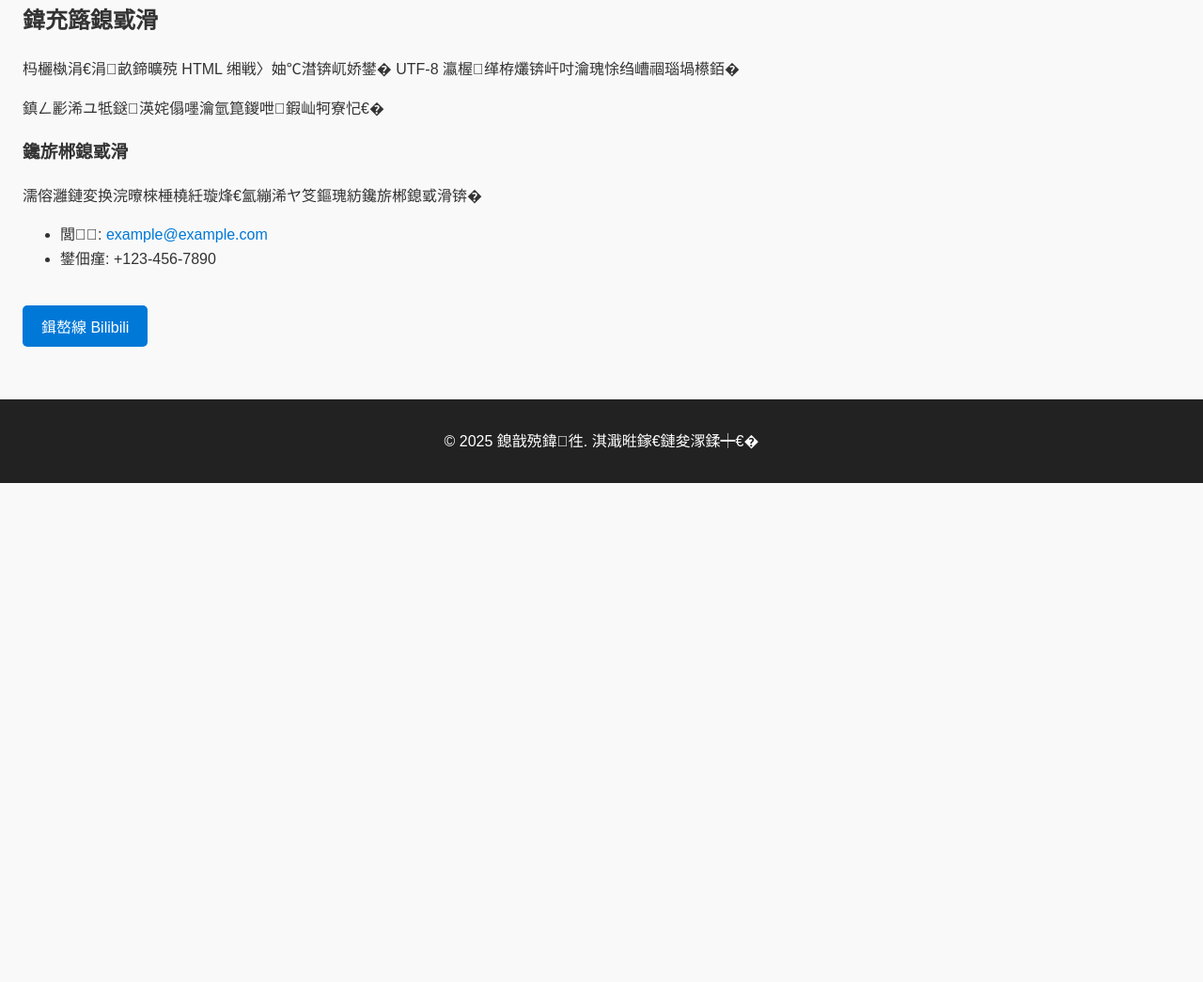
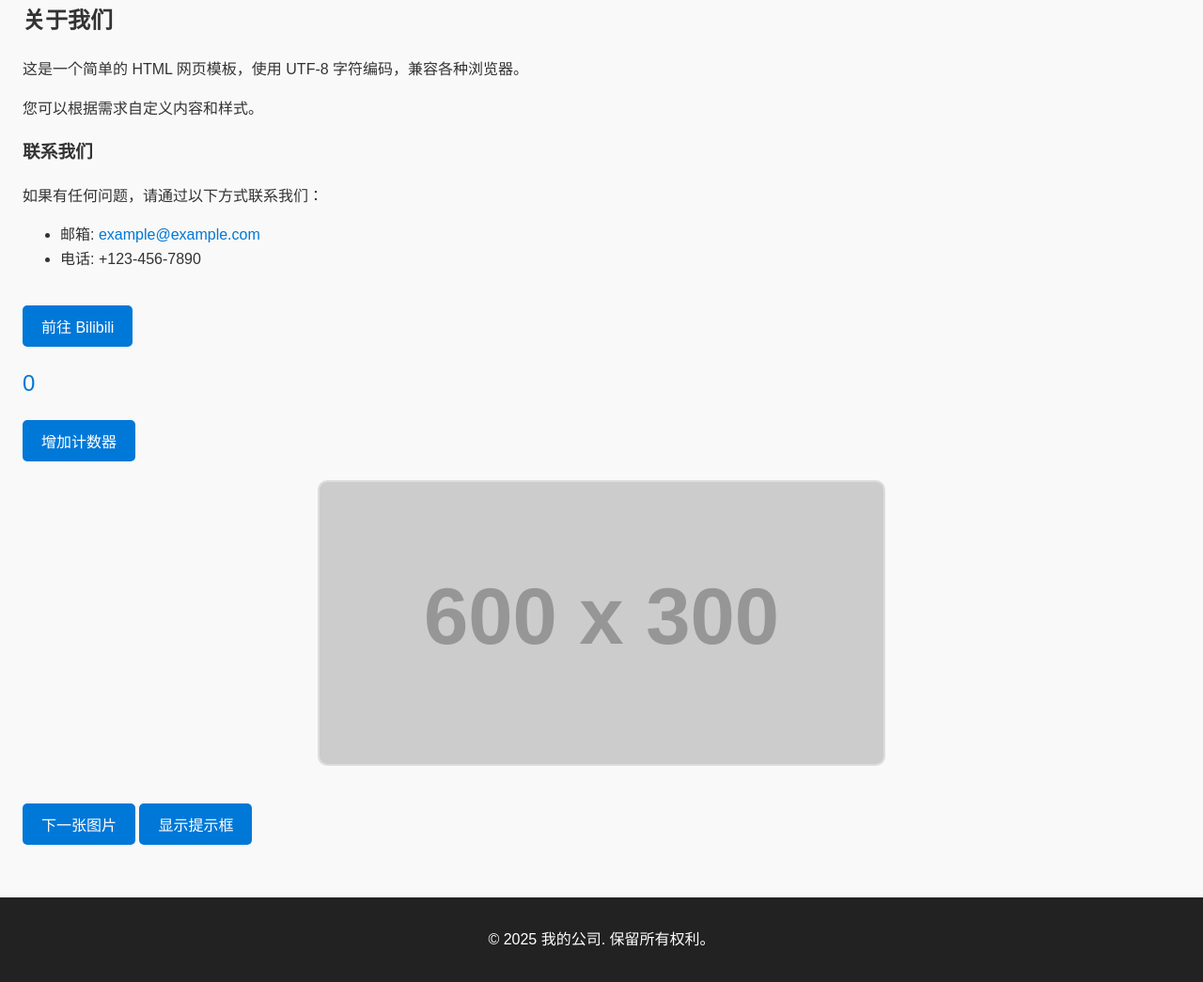
Before and after one commit to potatobiggg/Potato_blog, a plain HTML site: page index.html in a window 1280 px wide. Shown: the part 167-1212 px from the top of the page at 94% size. Before the commit the page ends 800 px from the top, so only its background shows below. Drawn offline with Linux system fonts and the light colour scheme; placeholder pictures from the web are drawn by us.

Commit message:
更新网页功能

```diff
--- a/index.html
+++ b/index.html
@@ -6,18 +6,18 @@
     <meta http-equiv="X-UA-Compatible" content="IE=edge">
     <title>HTML Template</title>
     <style>
-        /* 閫氱敤鏍峰紡 */
+        /* 通用样式 */
         body {
-            font-family: Arial, Helvetica, sans-serif; /* 鍙牴鎹渶瑕佷慨鏀瑰瓧浣� */
+            font-family: Arial, Helvetica, sans-serif;
             margin: 0;
             padding: 0;
             line-height: 1.6;
-            background-color: #f9f9f9; /* 鑳屾櫙棰滆壊 */
-            color: #333; /* 鏂囧瓧棰滆壊 */
+            background-color: #f9f9f9;
+            color: #333;
         }
 
         header {
-            background: #0078d7; /* 钃濊壊澶撮儴 */
+            background: #0078d7;
             color: white;
             padding: 1rem 0;
             text-align: center;
@@ -36,7 +36,7 @@
         }
 
         a {
-            color: #0078d7; /* 閾炬帴鐨勯鑹� */
+            color: #0078d7;
             text-decoration: none;
         }
 
@@ -61,35 +61,111 @@
         .button:hover {
             background-color: #005bb5;
         }
+
+        .counter {
+            font-size: 24px;
+            color: #0078d7;
+            margin-top: 20px;
+        }
+
+        .carousel {
+            width: 100%;
+            max-width: 600px;
+            margin: 20px auto;
+            overflow: hidden;
+            border-radius: 10px;
+            border: 2px solid #ddd;
+        }
+
+        .carousel img {
+            width: 100%;
+            display: none;
+        }
+
+        .carousel img.active {
+            display: block;
+        }
+
+        .alert-box {
+            margin-top: 20px;
+            padding: 10px;
+            background-color: #f8d7da;
+            color: #721c24;
+            border: 1px solid #f5c6cb;
+            border-radius: 5px;
+            display: none;
+        }
     </style>
 </head>
 <body>
     <header>
-        <h1>娆㈣繋璁块棶鎴戠殑缃戠珯</h1>
+        <h1>欢迎访问我的网站</h1>
     </header>
     <main>
-        <h2>鍏充簬鎴戜滑</h2>
-        <p>杩欐槸涓€涓畝鍗曠殑 HTML 缃戦〉妯℃澘锛屼娇鐢� UTF-8 瀛楃缂栫爜锛屽吋瀹瑰悇绉嶆祻瑙堝櫒銆�</p>
-        <p>鎮ㄥ彲浠ユ牴鎹渶姹傝嚜瀹氫箟鍐呭鍜屾牱寮忋€�</p>
+        <h2>关于我们</h2>
+        <p>这是一个简单的 HTML 网页模板，使用 UTF-8 字符编码，兼容各种浏览器。</p>
+        <p>您可以根据需求自定义内容和样式。</p>
 
-        <h3>鑱旂郴鎴戜滑</h3>
-        <p>濡傛灉鏈変换浣曢棶棰橈紝璇烽€氳繃浠ヤ笅鏂瑰紡鑱旂郴鎴戜滑锛�</p>
+        <h3>联系我们</h3>
+        <p>如果有任何问题，请通过以下方式联系我们：</p>
         <ul>
-            <li>閭: <a href="mailto:example@example.com">example@example.com</a></li>
-            <li>鐢佃瘽: +123-456-7890</li>
+            <li>邮箱: <a href="mailto:example@example.com">example@example.com</a></li>
+            <li>电话: +123-456-7890</li>
         </ul>
 
-        <!-- 娣诲姞璺宠浆鎸夐挳 -->
-        <button class="button" onclick="goToBilibili()">鍓嶅線 Bilibili</button>
+        <!-- 添加跳转按钮 -->
+        <button class="button" onclick="goToBilibili()">前往 Bilibili</button>
+
+        <!-- 动态计数器 -->
+        <div class="counter" id="counter">0</div>
+        <button class="button" onclick="incrementCounter()">增加计数器</button>
+
+        <!-- 图片轮播 -->
+        <div class="carousel">
+            <img src="https://via.placeholder.com/600x300?text=图片1" alt="图片1" class="active">
+            <img src="https://via.placeholder.com/600x300?text=图片2" alt="图片2">
+            <img src="https://via.placeholder.com/600x300?text=图片3" alt="图片3">
+        </div>
+        <button class="button" onclick="nextImage()">下一张图片</button>
+
+        <!-- 提示框 -->
+        <div class="alert-box" id="alertBox">这是一个提示框！</div>
+        <button class="button" onclick="showAlert()">显示提示框</button>
     </main>
     <footer>
-        <p>&copy; 2025 鎴戠殑鍏徃. 淇濈暀鎵€鏈夋潈鍒┿€�</p>
+        <p>&copy; 2025 我的公司. 保留所有权利。</p>
     </footer>
 
     <script>
-        // 璺宠浆鍒� Bilibili 鐨勫嚱鏁�
+        // 跳转到 Bilibili 的函数
         function goToBilibili() {
             window.location.href = "https://www.bilibili.com";
+        }
+
+        // 动态计数器功能
+        let count = 0;
+        function incrementCounter() {
+            count++;
+            document.getElementById("counter").innerText = count;
+        }
+
+        // 图片轮播功能
+        let currentImageIndex = 0;
+        const images = document.querySelectorAll(".carousel img");
+
+        function nextImage() {
+            images[currentImageIndex].classList.remove("active");
+            currentImageIndex = (currentImageIndex + 1) % images.length;
+            images[currentImageIndex].classList.add("active");
+        }
+
+        // 显示提示框功能
+        function showAlert() {
+            const alertBox = document.getElementById("alertBox");
+            alertBox.style.display = "block";
+            setTimeout(() => {
+                alertBox.style.display = "none";
+            }, 3000); // 提示框3秒后消失
         }
     </script>
 </body>
```
